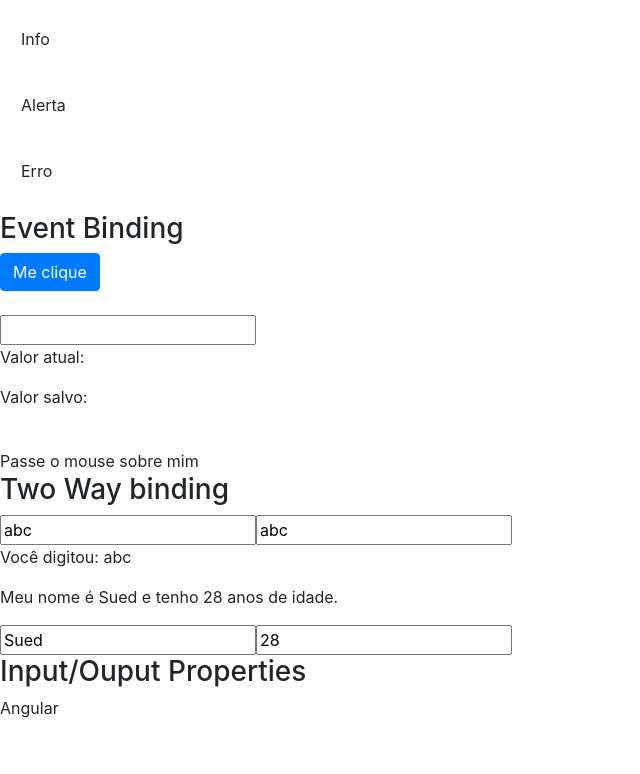
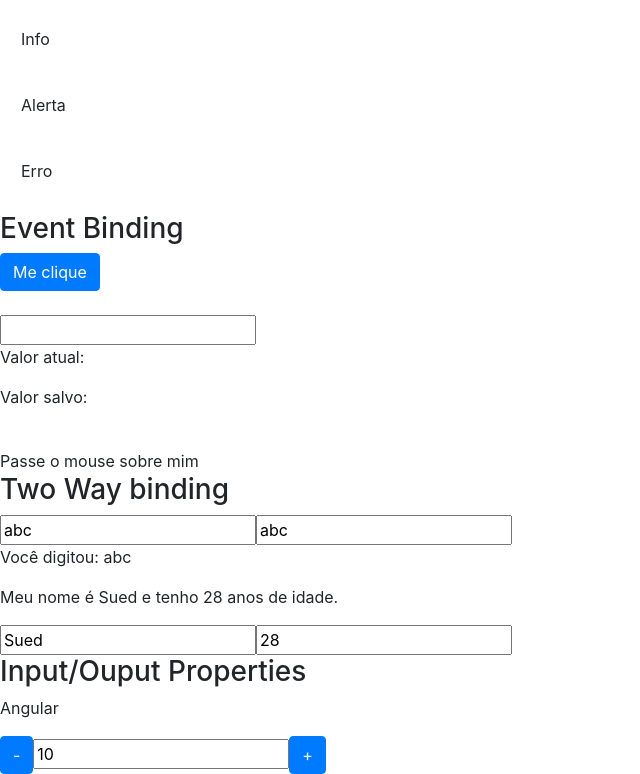
Before and after one commit to visued/angular-course, an Angular app: page / in a window 1280 px wide. Shown: the part 208-982 px from the top of the page, without its empty margins (0-640 px from the left). Before the commit the page ends 944 px from the top, so only its background shows below. Built offline with nearby package versions, Linux system fonts and the light colour scheme.

Commit message:
Emitindo Eventos com Output properties

```diff
--- a/src/app/app.module.ts
+++ b/src/app/app.module.ts
@@ -6,12 +6,14 @@ import { AppComponent } from './app.component';
 import { DataBindingComponent } from './data-binding/data-binding.component';
 import { MeuFormModule } from './meu-form/meu-form.module';
 import { InputPropertyComponent } from './input-property/input-property.component';
+import { OutputPropertiesComponent } from './output-properties/output-properties.component';
 
 @NgModule({
   declarations: [
     AppComponent,
     DataBindingComponent,
-    InputPropertyComponent
+    InputPropertyComponent,
+    OutputPropertiesComponent
   ],
   imports: [
     BrowserModule,
--- a/src/app/data-binding/data-binding.component.html
+++ b/src/app/data-binding/data-binding.component.html
@@ -55,6 +55,8 @@
     <article>
         <h3>Input/Ouput Properties</h3>
         <app-curso [nome]="nomeDoCurso"></app-curso>
+        <contador [valor]="10"
+                  (mudouValor)="onMudouValor($event)"></contador>
 
     </article>
 </section>
--- a/src/app/data-binding/data-binding.component.ts
+++ b/src/app/data-binding/data-binding.component.ts
@@ -28,6 +28,10 @@ export class DataBindingComponent implements OnInit {
     this.isMouseOver = !this.isMouseOver;
 
   }
+
+  onMudouValor(evento) {
+    console.log(evento.novoValor);
+  }
   constructor() { }
 
   ngOnInit() {
--- /dev/null
+++ b/src/app/output-properties/output-properties.component.html
@@ -0,0 +1,5 @@
+<div>
+    <button class="btn btn-primary" (click)="decrementa()">-</button>
+    <input type="text" [value]="valor" readonly>
+    <button class="btn btn-primary" (click)="incrementa()">+</button>
+</div>
--- /dev/null
+++ b/src/app/output-properties/output-properties.component.ts
@@ -0,0 +1,29 @@
+import { Component, OnInit, Input, EventEmitter, Output } from '@angular/core';
+
+@Component({
+  selector: 'contador',
+  templateUrl: './output-properties.component.html',
+  styleUrls: ['./output-properties.component.css']
+})
+export class OutputPropertiesComponent implements OnInit {
+
+  @Input() valor: number = 0;
+
+  @Output() mudouValor = new EventEmitter();
+
+  incrementa() {
+    this.valor++;
+    this.mudouValor.emit({ novoValor: this.valor});
+  }
+
+  decrementa() {
+    this.valor--;
+    this.mudouValor.emit({ novoValor: this.valor});
+  }
+
+  constructor() { }
+
+  ngOnInit() {
+  }
+
+}
```
Also changed, not shown: src/app/output-properties/output-properties.component.css (added), 1 other file (tests, documents, lock files or other folders).
